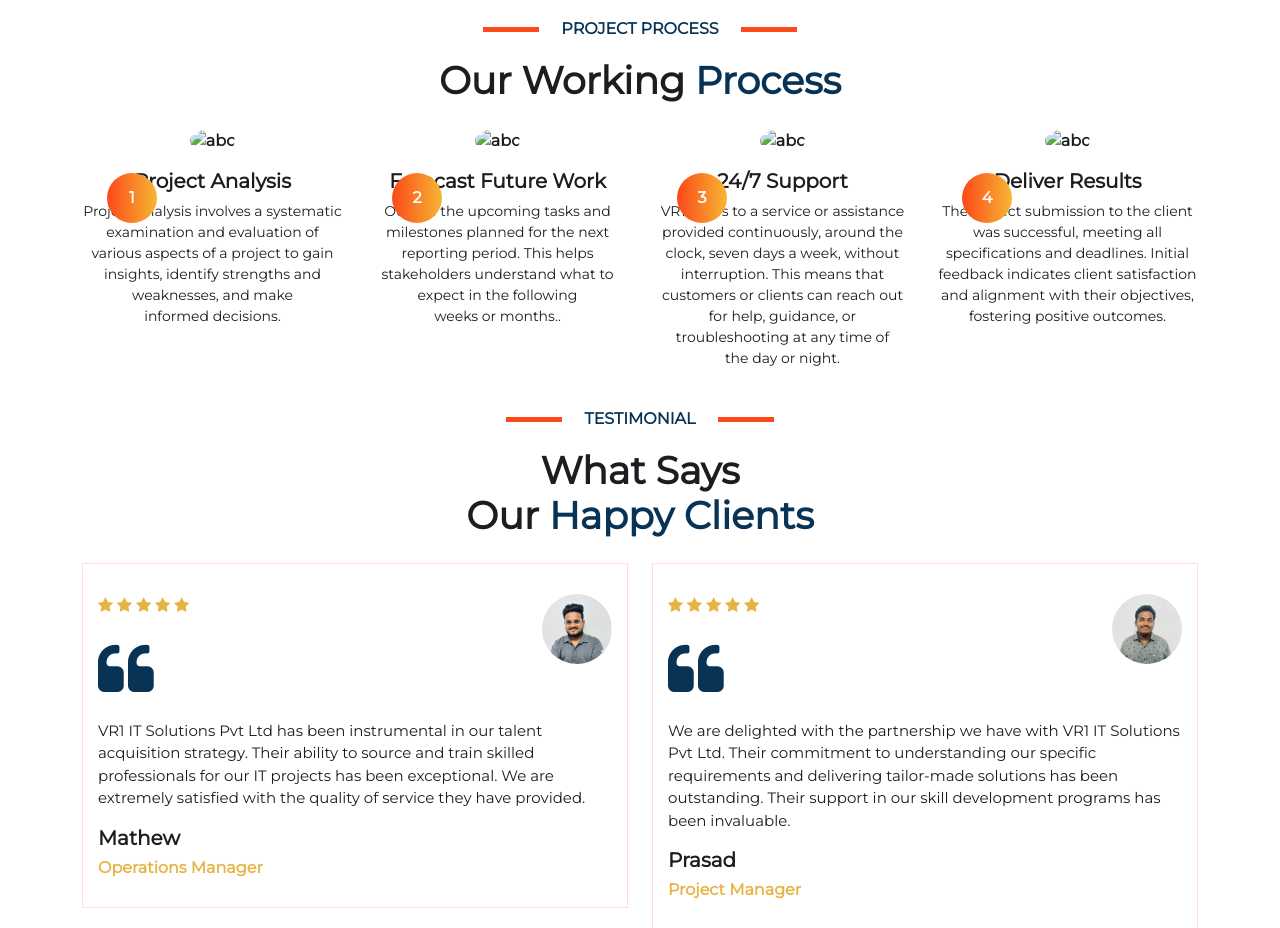
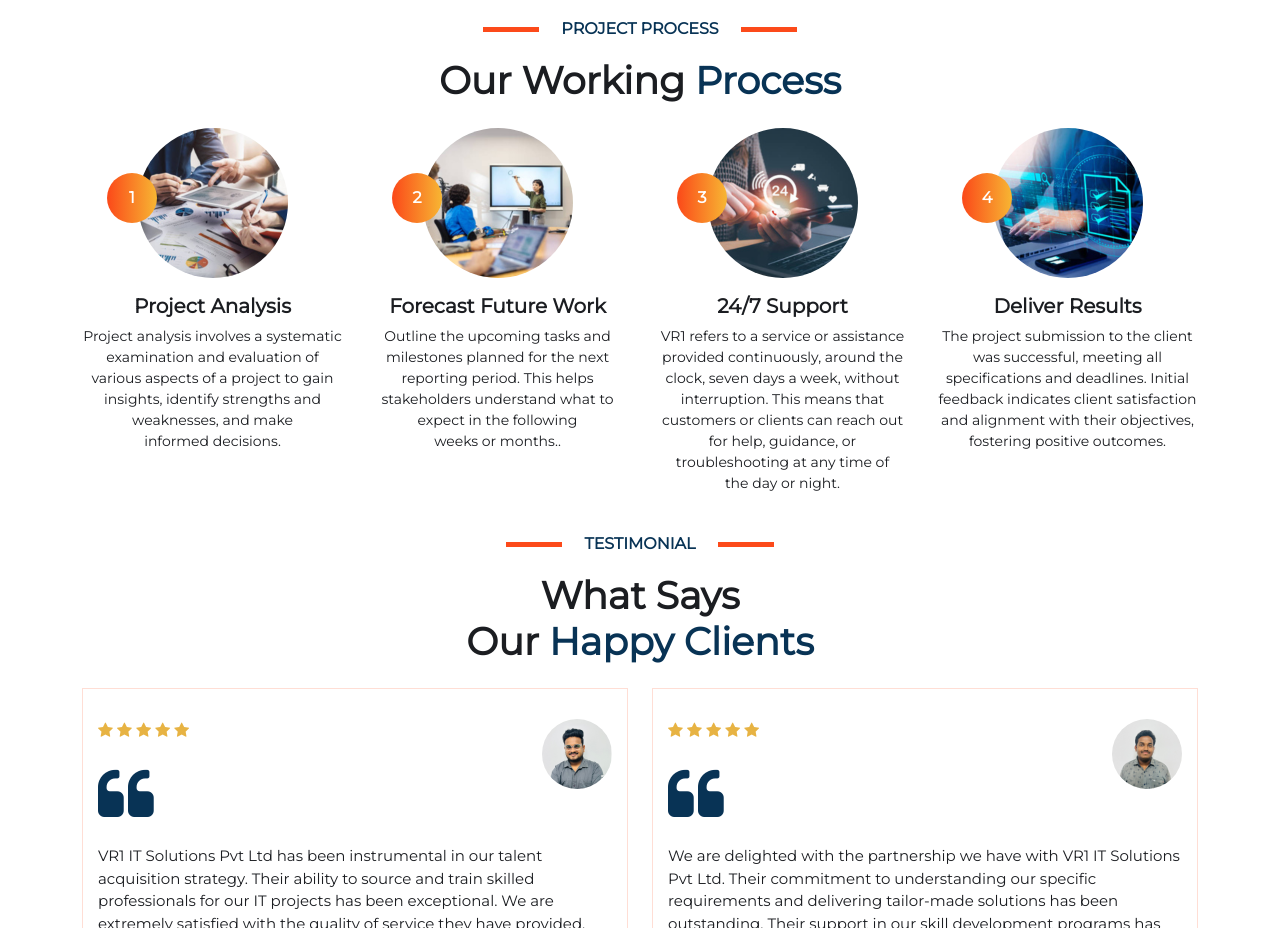
Before and after one commit to vr1itservices/vr1itsite, a plain HTML site: page index.html in a window 1280 px wide. Shown: the part 2520-3448 px from the top of the page. Drawn offline with Linux system fonts and the light colour scheme.

Commit message:
version1.1

```diff
--- a/index.html
+++ b/index.html
@@ -684,7 +684,7 @@ Team</span> Member</h2>
 	   <div class="process_1i1 text-center">
 	     <div class="grid clearfix">
 				  <figure class="effect-jazz mb-0">
-					<a href="#"><img src="" class="rounded-circle" alt="abc"></a>
+					<a href="#"><img src="./image/1w.png" class="rounded-circle" alt="abc"></a>
 				  </figure>
 			  </div>
 	   </div>
@@ -702,7 +702,7 @@ Team</span> Member</h2>
 	   <div class="process_1i1 text-center">
 	     <div class="grid clearfix">
 				  <figure class="effect-jazz mb-0">
-					<a href="#"><img src="" class="rounded-circle" alt="abc"></a>
+					<a href="#"><img src="./image/2w.png" class="rounded-circle" alt="abc"></a>
 				  </figure>
 			  </div>
 	   </div>
@@ -720,7 +720,7 @@ Team</span> Member</h2>
 	   <div class="process_1i1 text-center">
 	     <div class="grid clearfix">
 				  <figure class="effect-jazz mb-0">
-					<a href="#"><img src="" class="rounded-circle" alt="abc"></a>
+					<a href="#"><img src="./image/3w.png" class="rounded-circle" alt="abc"></a>
 				  </figure>
 			  </div>
 	   </div>
@@ -738,7 +738,7 @@ Team</span> Member</h2>
 	   <div class="process_1i1 text-center">
 	     <div class="grid clearfix">
 				  <figure class="effect-jazz mb-0">
-					<a href="#"><img src="" class="rounded-circle" alt="abc"></a>
+					<a href="#"><img src="./image/4w.png" class="rounded-circle" alt="abc"></a>
 				  </figure>
 			  </div>
 	   </div>
```
Also changed, not shown: image/1w.png (added), image/2w.png (added), image/3w.png (added), image/4w.png (added).
